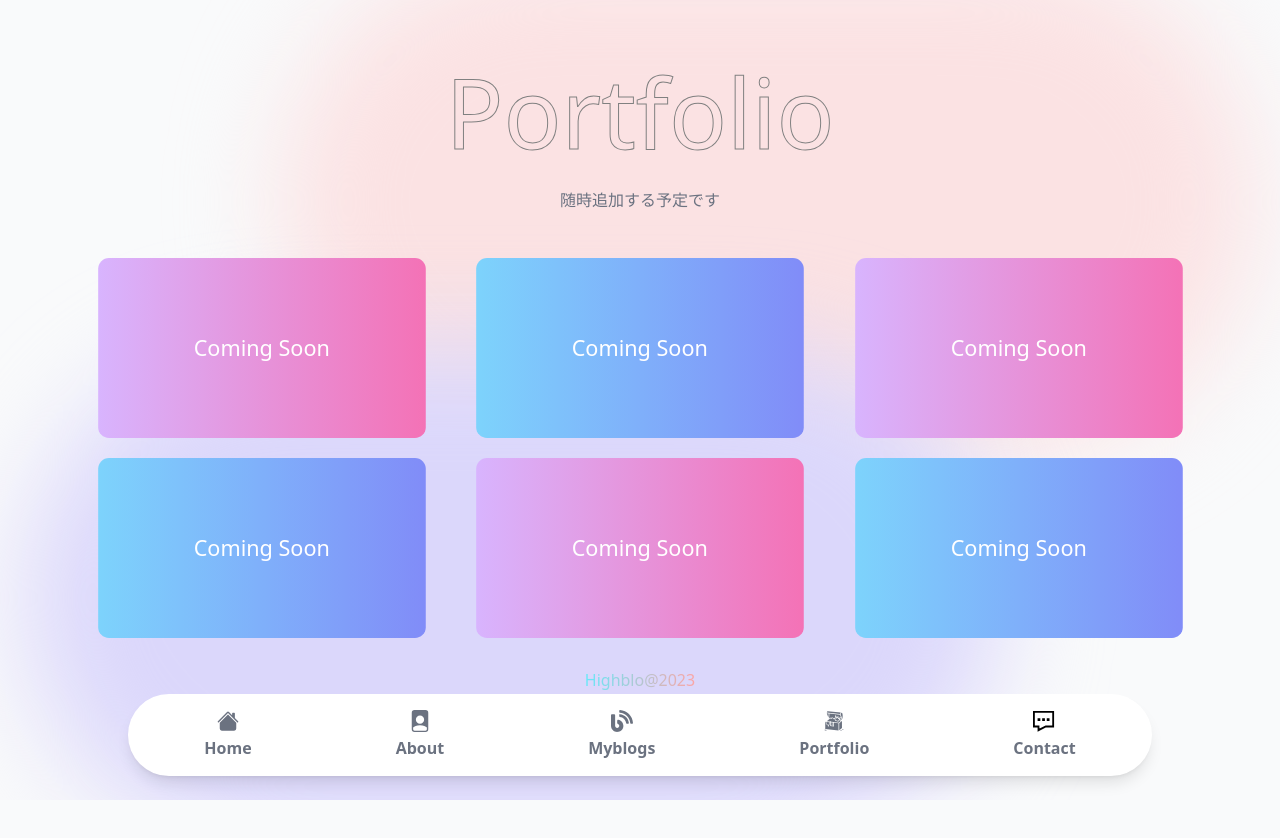
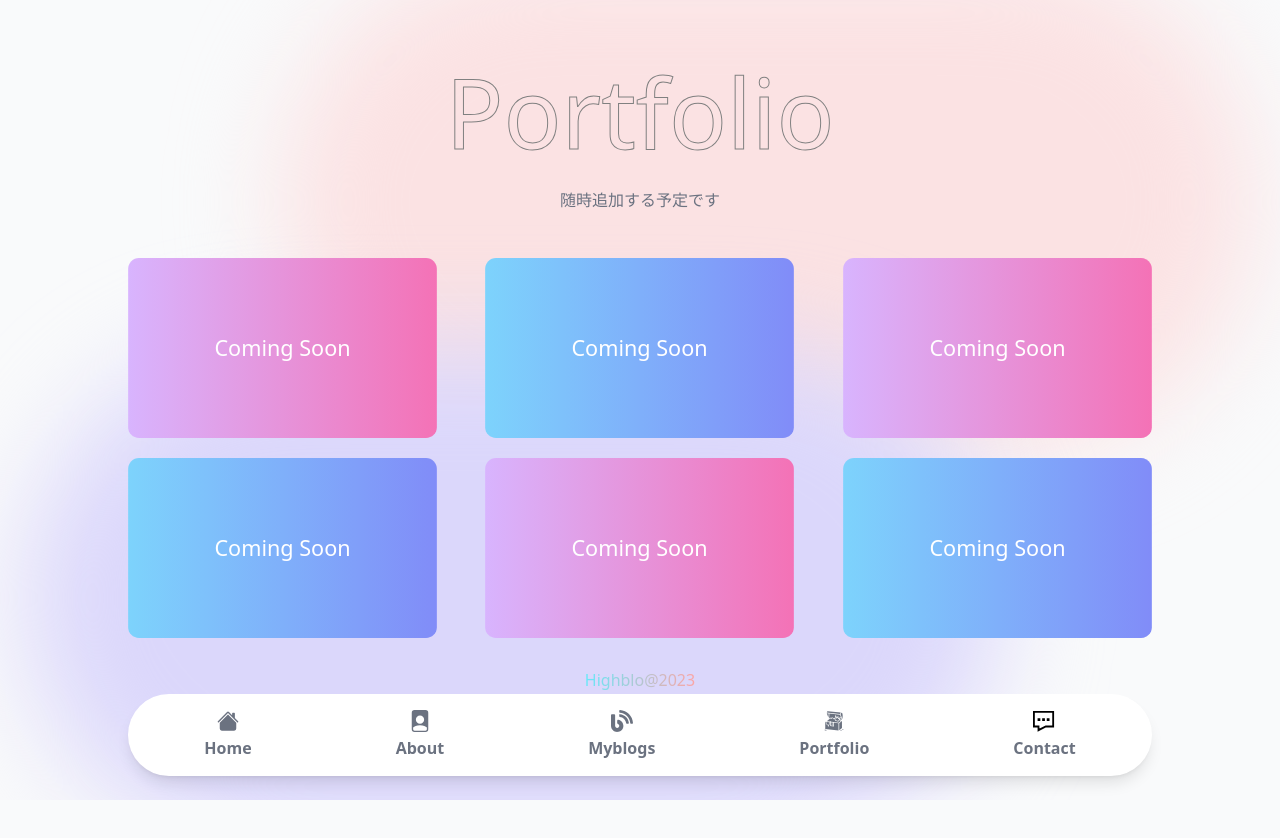
Before and after one commit to Highblo/Highblo-Next, a Next.js app: page /portfolio in a window 1280 px wide. Shown: the top 838 px of the page. Built offline with nearby package versions, Linux system fonts and the light colour scheme.

Commit message:
animation myblogs portfolio

```diff
--- a/src/components/atom/DammyCard.jsx
+++ b/src/components/atom/DammyCard.jsx
@@ -1,9 +1,18 @@
-export const DammyCard = ({ bgGradient, hover }) => {
+import { ScrollAnimation } from "./ScrollAnimation";
+
+export const DammyCard = ({ bgGradient, hover, transition }) => {
   return (
-    <div
-      className={`${bgGradient} grid place-items-center scale-90 p-5 text-xl rounded-xl text-white cursor-pointer transition duration-300 ${hover} md:w-[32%] md:h-[200px] md:text-2xl`}
+    <ScrollAnimation
+      transition={transition}
+      before="opacity-0 translate-y-8"
+      after="opacity-100 translate-y-0"
+      css="md:w-[32%] md:h-[200px]"
     >
-      Coming Soon
-    </div>
+      <div
+        className={`${bgGradient} w-full h-full grid place-items-center scale-90 p-5 text-xl rounded-xl text-white cursor-pointer transition-all duration-300 ${hover}  md:text-2xl`}
+      >
+        Coming Soon
+      </div>
+    </ScrollAnimation>
   );
 };
--- a/src/components/atom/ScrollAnimation.jsx
+++ b/src/components/atom/ScrollAnimation.jsx
@@ -1,10 +1,10 @@
 import { useInView } from "react-intersection-observer";
 
-export const ScrollAnimation = ({ children, transition, before, after, key }) => {
+export const ScrollAnimation = ({ children, transition, before, after, key, css }) => {
   const { ref, inView } = useInView({ threshold: 0.5, triggerOnce: true });
 
   return (
-    <div key={key} ref={ref} className={`${transition} ${inView ? after : before}`}>
+    <div key={key} ref={ref} className={`${css} ${transition} ${inView ? after : before}`}>
       {children}
     </div>
   );
--- a/src/pages/myblogs.jsx
+++ b/src/pages/myblogs.jsx
@@ -13,13 +13,37 @@ const myblogs = () => {
       >
         <p className="text-center my-4 md:my-7">随時追加する予定です</p>
       </ScrollAnimation>
-      <div className="w-[90%] mx-auto p-2 space-y-4 md:space-y-0 md:flex md:flex-wrap md:justify-around md:items-center">
-        <DammyCard bgGradient="bg-gradient1" hover="hover:scale-100" />
-        <DammyCard bgGradient="bg-gradient2" hover="hover:scale-100" />
-        <DammyCard bgGradient="bg-gradient1" hover="hover:scale-100" />
-        <DammyCard bgGradient="bg-gradient2" hover="hover:scale-100" />
-        <DammyCard bgGradient="bg-gradient1" hover="hover:scale-100" />
-        <DammyCard bgGradient="bg-gradient2" hover="hover:scale-100" />
+      <div className="w-[90%] mx-auto p-2 space-y-4 md:space-y-0 md:flex md:flex-wrap md:justify-around md:items-center lg:w-[85%]">
+        <DammyCard
+          bgGradient="bg-gradient1"
+          hover="hover:scale-100"
+          transition="scroll-animation3"
+        />
+        <DammyCard
+          bgGradient="bg-gradient2"
+          hover="hover:scale-100"
+          transition="scroll-animation5"
+        />
+        <DammyCard
+          bgGradient="bg-gradient1"
+          hover="hover:scale-100"
+          transition="scroll-animation6"
+        />
+        <DammyCard
+          bgGradient="bg-gradient2"
+          hover="hover:scale-100"
+          transition="scroll-animation7"
+        />
+        <DammyCard
+          bgGradient="bg-gradient1"
+          hover="hover:scale-100"
+          transition="scroll-animation8"
+        />
+        <DammyCard
+          bgGradient="bg-gradient2"
+          hover="hover:scale-100"
+          transition="scroll-animation9"
+        />
       </div>
     </section>
   );
--- a/src/pages/portfolio.jsx
+++ b/src/pages/portfolio.jsx
@@ -13,13 +13,37 @@ const Portfolio = () => {
       >
         <p className="text-center my-4 md:my-7">随時追加する予定です</p>
       </ScrollAnimation>
-      <div className="w-[90%] mx-auto p-2 space-y-4 md:space-y-0 md:flex md:flex-wrap md:justify-around md:items-center">
-        <DammyCard bgGradient="bg-gradient1" hover="hover:scale-100" />
-        <DammyCard bgGradient="bg-gradient2" hover="hover:scale-100" />
-        <DammyCard bgGradient="bg-gradient1" hover="hover:scale-100" />
-        <DammyCard bgGradient="bg-gradient2" hover="hover:scale-100" />
-        <DammyCard bgGradient="bg-gradient1" hover="hover:scale-100" />
-        <DammyCard bgGradient="bg-gradient2" hover="hover:scale-100" />
+      <div className="w-[90%] mx-auto p-2 space-y-4 md:space-y-0 md:flex md:flex-wrap md:justify-around md:items-center lg:w-[85%]">
+        <DammyCard
+          bgGradient="bg-gradient1"
+          hover="hover:scale-100"
+          transition="scroll-animation3"
+        />
+        <DammyCard
+          bgGradient="bg-gradient2"
+          hover="hover:scale-100"
+          transition="scroll-animation5"
+        />
+        <DammyCard
+          bgGradient="bg-gradient1"
+          hover="hover:scale-100"
+          transition="scroll-animation6"
+        />
+        <DammyCard
+          bgGradient="bg-gradient2"
+          hover="hover:scale-100"
+          transition="scroll-animation7"
+        />
+        <DammyCard
+          bgGradient="bg-gradient1"
+          hover="hover:scale-100"
+          transition="scroll-animation8"
+        />
+        <DammyCard
+          bgGradient="bg-gradient2"
+          hover="hover:scale-100"
+          transition="scroll-animation9"
+        />
       </div>
     </section>
   );
--- a/src/styles/globals.css
+++ b/src/styles/globals.css
@@ -63,6 +63,10 @@
   .scroll-animation8 {
     @apply transition-all duration-500 delay-500;
   }
+
+  .scroll-animation9 {
+    @apply transition-all duration-500 delay-[600ms];
+  }
 }
 
 * {
```
